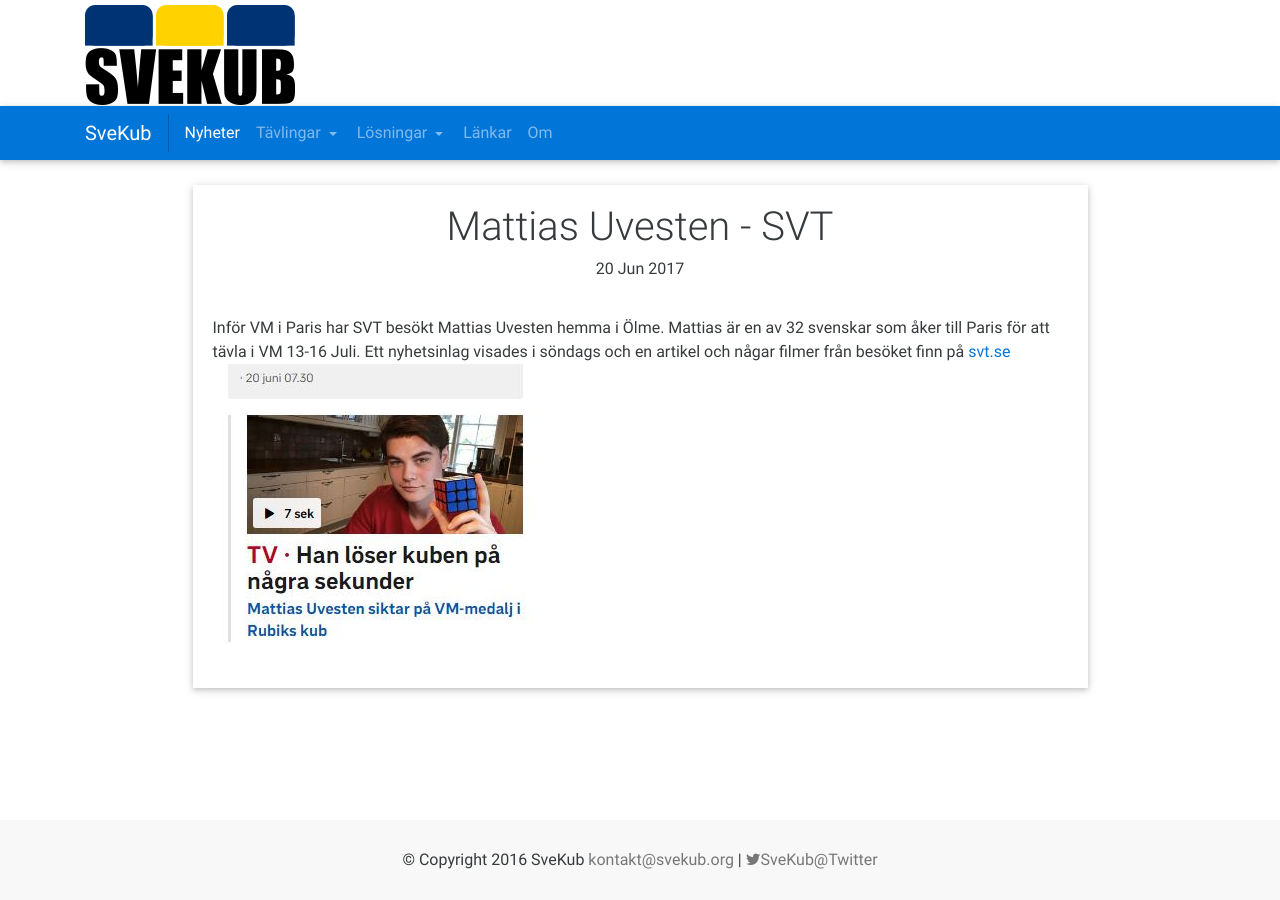
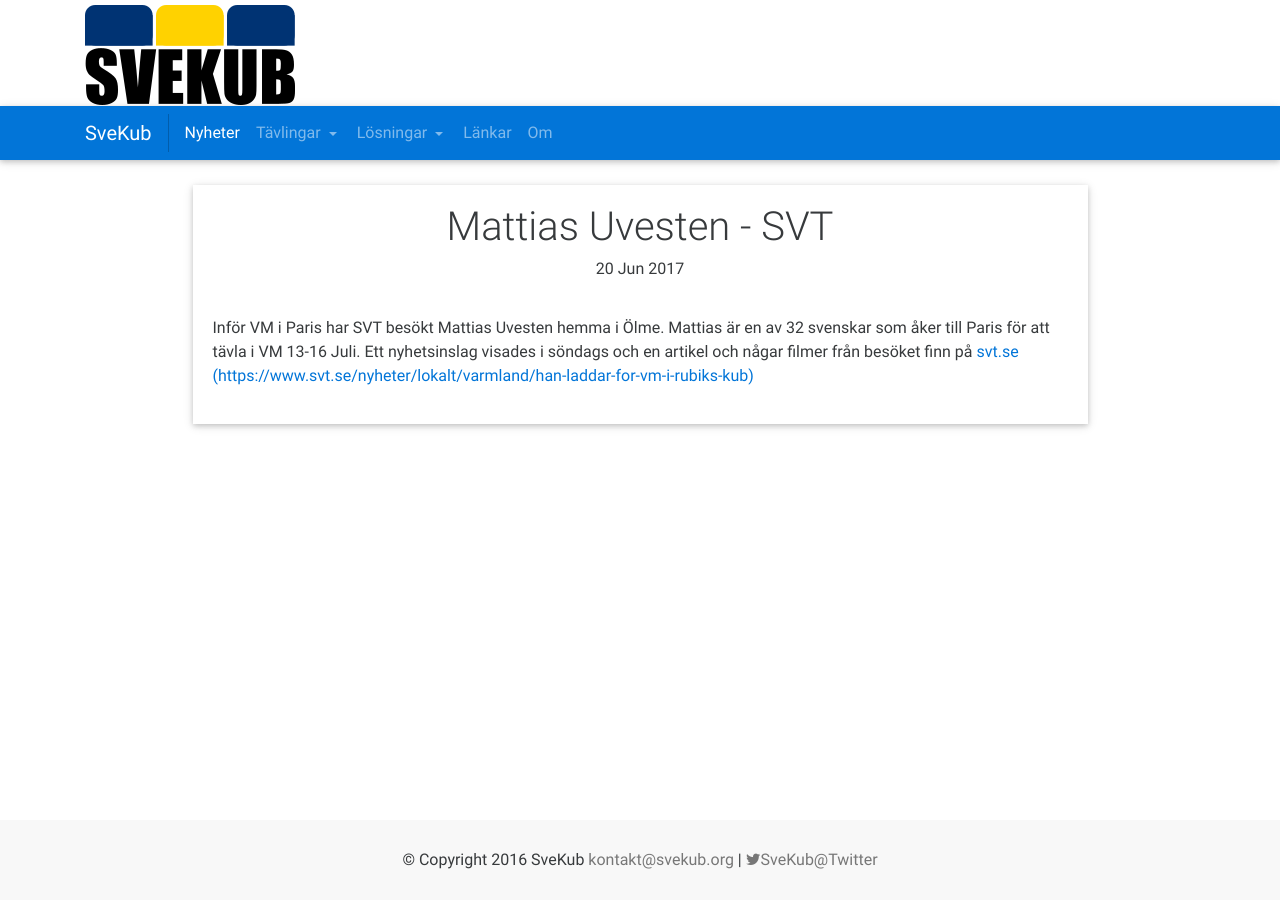
Before and after one commit to SveKub/SveKubOldSite, a Jekyll site: the page built from _posts/2017-06-20-MattiasSVT.md, in a window 1280 px wide. Built offline with Jekyll 4.4.1, drawn with Linux system fonts in a browser that asks for light colours; nearby versions of some CDN libraries.

Commit message:
Update 2017-06-20-MattiasSVT.md

```diff
--- a/_posts/2017-06-20-MattiasSVT.md
+++ b/_posts/2017-06-20-MattiasSVT.md
@@ -5,5 +5,5 @@
 categories: Nyheter
 activeMenu: nyheter
 ---
-Inför VM i Paris har SVT besökt Mattias Uvesten hemma i Ölme. Mattias är en av 32 svenskar som åker till Paris för att tävla i VM 13-16 Juli. Ett nyhetsinlag visades i söndags och en artikel och någar filmer från besöket finn på [svt.se](https://www.svt.se/nyheter/lokalt/varmland/han-laddar-for-vm-i-rubiks-kub)
-![Mattias Uvesten SVT](/img/nyhetsbilder/mattiassvt.jpg)
+Inför VM i Paris har SVT besökt Mattias Uvesten hemma i Ölme. Mattias är en av 32 svenskar som åker till Paris för att tävla i VM 13-16 Juli. Ett nyhetsinslag visades i söndags och en artikel och någar filmer från besöket finn på [svt.se](https://www.svt.se/nyheter/lokalt/varmland/han-laddar-for-vm-i-rubiks-kub)
+[(https://www.svt.se/nyheter/lokalt/varmland/han-laddar-for-vm-i-rubiks-kub)](![Mattias Uvesten SVT](/img/nyhetsbilder/mattiassvt.jpg))
```
